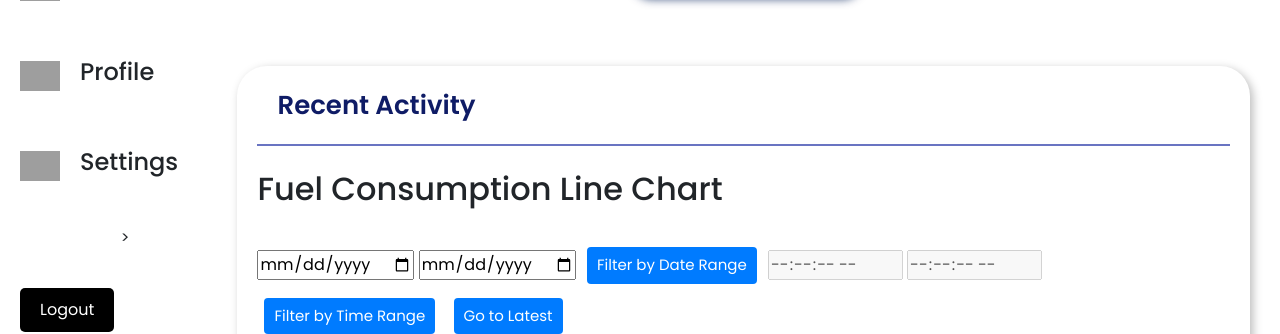
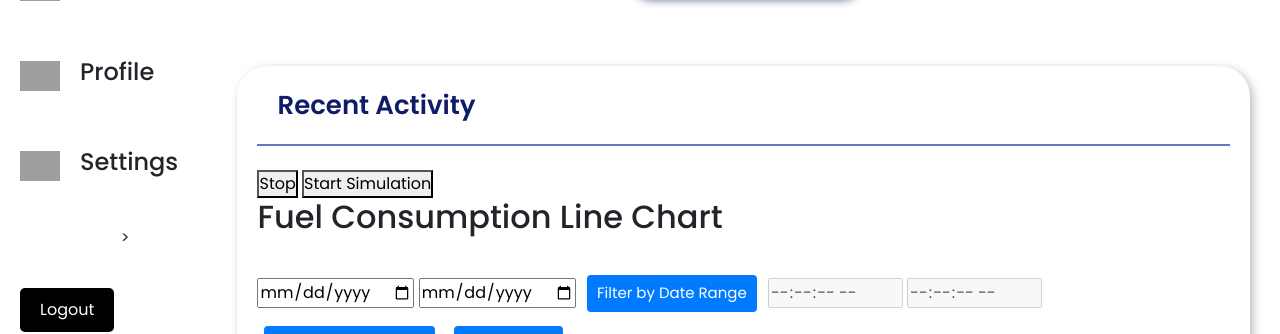
Before and after one commit to snehanaik111/qr_with_db_snazure, a Flask app: page /search in a window 1280 px wide. Shown: the part 424-758 px from the top of the page. Run offline with Flask 3, Linux system fonts and the light colour scheme; data comes from the database, SQL or seed files in the repository; data that the repository does not hold is empty; some libraries are stand-ins or nearby versions; grey boxes are pictures that could not be loaded.

Commit message:
Update dashboard.html simulation

```diff
--- a/templates/dashboard.html
+++ b/templates/dashboard.html
@@ -173,8 +173,54 @@
 
 
 
+
+
       <div id="google-chart-container">
+
+
+  <!--For test data simulation-->
+  <button id="stop-simulation" class="styled-button1">Stop</button>
+
+  <button id="start-simulation" class="styled-button2">Start Simulation</button>
+
+  <script>
+    $(document).ready(function() {
+        $('#start-simulation').on('click', function() {
+            $.ajax({
+                url: '/start_simulation',
+                method: 'POST',
+                success: function(response) {
+                    alert(response.message);
+                },
+                error: function(error) {
+                    alert('Error starting simulation: ' + error.responseJSON.message);
+                }
+            });
+        });
+
+        $('#stop-simulation').on('click', function() {
+            $.ajax({
+                url: '/stop_simulation',
+                method: 'POST',
+                success: function(response) {
+                    alert(response.message);
+                },
+                error: function(error) {
+                    alert('Error stopping simulation: ' + error.responseJSON.message);
+                }
+            });
+        });
+    });
+</script>
+
+
+
+
+
         <h2>Fuel Consumption Line Chart</h2>
+
+
+
         <br>
         <input type="date" id="startDatePicker" title="Select Start Date">
         <input type="date" id="endDatePicker" title="Select End Date">
```
